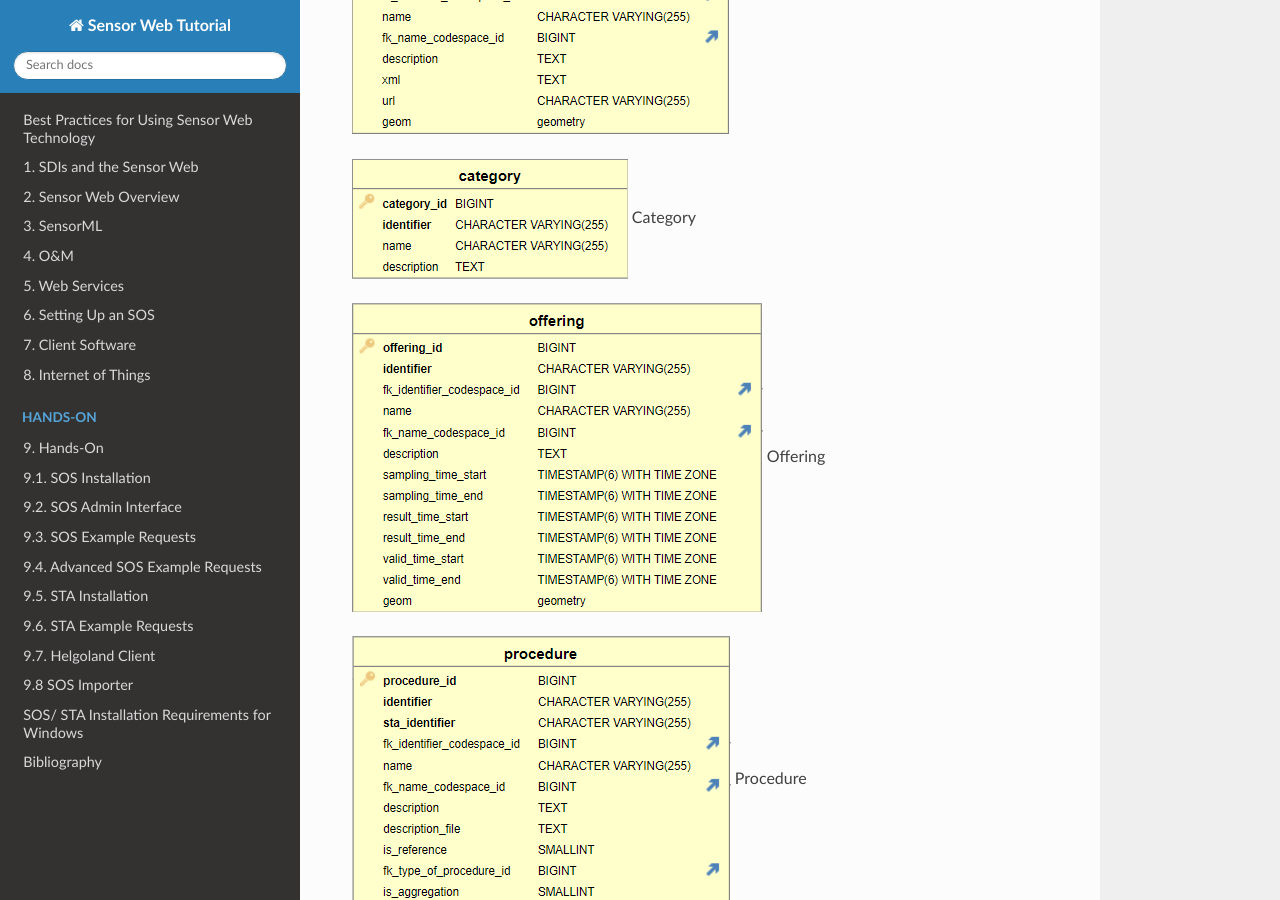
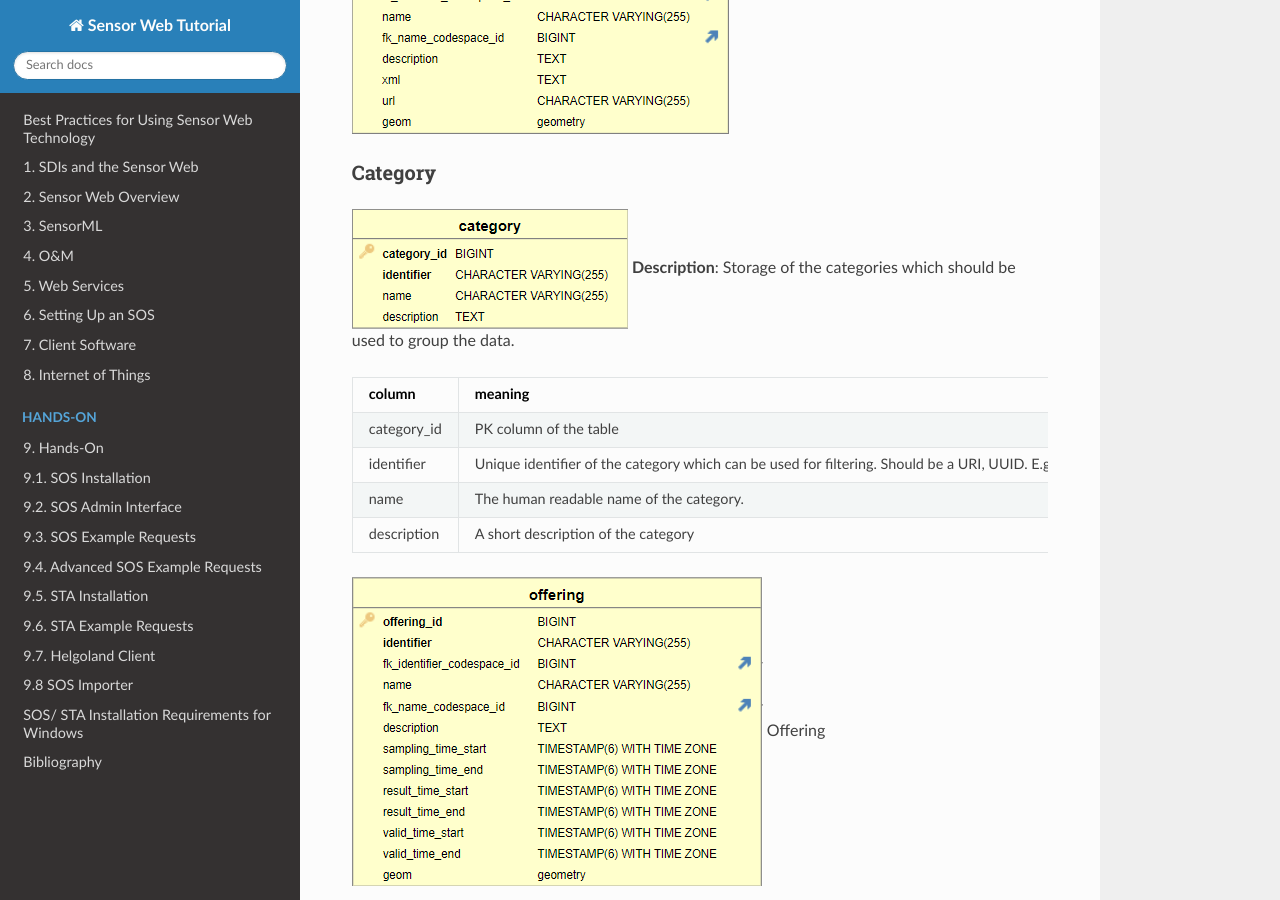
Before and after one commit to 52North/sensor-web-tutorial, an MkDocs documentation site: the page built from docs/06a_execise_db_modelling.md, in a window 1280 px wide and 900 px high, scrolled down 3714 px. Built offline with MkDocs 1.6.1, drawn with Linux system fonts in a browser that asks for light colours; nearby versions of some CDN libraries.

Commit message:
Update 06a_execise_db_modelling.md

```diff
--- a/docs/06a_execise_db_modelling.md
+++ b/docs/06a_execise_db_modelling.md
@@ -42,8 +42,17 @@ Unit
 ![DB_Model_Feature.png](images/DB_Model_Feature.png "Overview of the Feature table")
 Feature
 
+### Category
 ![DB_Model_Category.png](images/DB_Model_Category.png "Overview of the Category table")
-Category
+**Description**: Storage of the categories which should be used to group the data.
+
+| column | meaning | NOT-NULL | default | SQL type |
+| --- | --- | --- | --- | --- |
+| category_id | PK column of the table | true | - | int8 |
+| identifier | Unique identifier of the category which can be used for filtering. Should be a URI, UUID. E.g. http://www.example.org/123, 123-321 | true | - | varchar(255) |
+| name | The human readable name of the category. | false | - | varchar(255) |
+| description | A short description of the category | false | - | text |
+
 
 ![DB_Model_Offering.png](images/DB_Model_Offering.png "Overview of the Offering table")
 Offering
```
